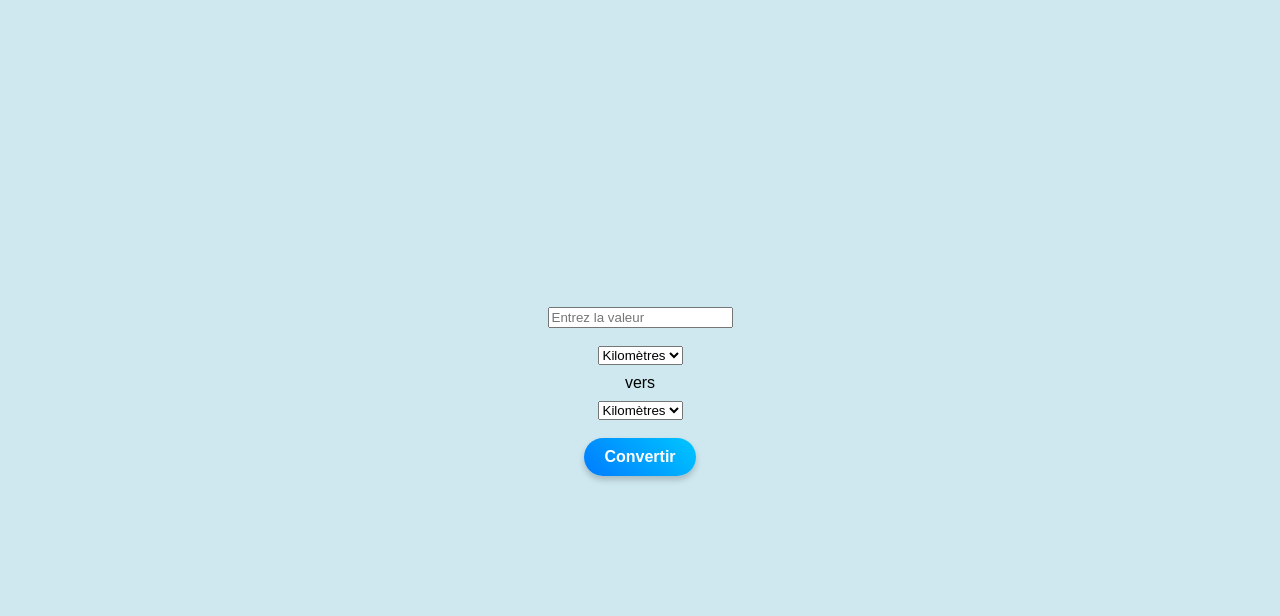
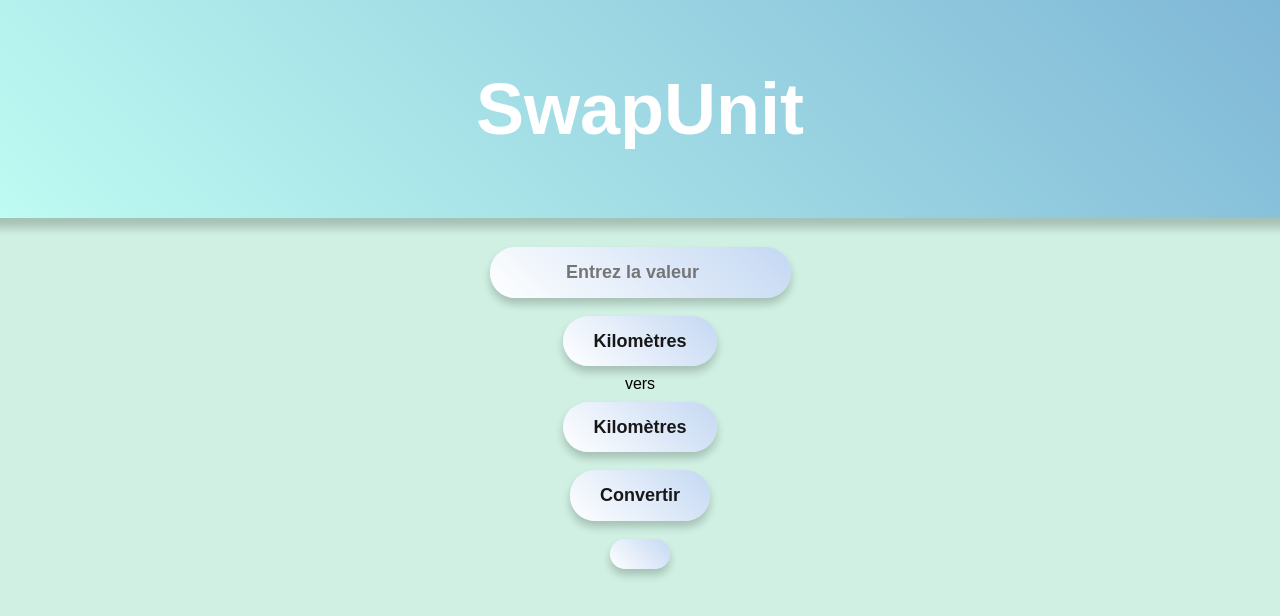
Before and after one commit to varn1r/SwapUnit, a plain HTML site: page index.html in a window 1280 px wide. Drawn offline with Linux system fonts and the light colour scheme.

Commit message:
Add files via upload

```diff
--- a/index.html
+++ b/index.html
@@ -2,17 +2,79 @@
 <html>
 <head>
     <title>SwapUnit</title>
+    <style>
+        body {
+            display: flex;
+            flex-direction: column;
+            align-items: center;
+            justify-content: flex-start; /* Aligne les éléments en haut */
+            height: 100vh;
+            margin: 0;
+            font-family: 'Quicksand', sans-serif;
+            background-color: rgb(207, 240, 226);
+        }
+        input, select, button, p {
+            margin: 9px;
+            padding: 15px 30px; /* Même padding que le bouton */
+            border: none;
+            border-radius: 25px; /* Coins arrondis */
+            background: linear-gradient(45deg, #ffffff, #c4d8f3); /* Dégradé */
+            color: rgb(24, 23, 23); /* Couleur du texte */
+            font-size: 18px; /* Taille du texte */
+            font-weight: bold;
+            cursor: pointer;
+            box-shadow: 0 6px 8px rgba(0, 0, 0, 0.2); /* Ombre */
+            transition: all 0.3s ease; /* Animation fluide */
+            text-align: center; /* Centre le texte */
+        }
+        input:hover, select:hover, button:hover {
+            background: linear-gradient(45deg, #e6f0ff, #d1e7ff); /* Couleur plus claire au survol */
+            box-shadow: 0 8px 10px rgba(0, 0, 0, 0.3); /* Ombre plus prononcée */
+            transform: scale(1.05); /* Légère mise en avant */
+        }
+        select {
+            appearance: none; /* Supprime l'apparence par défaut */
+            -webkit-appearance: none; /* Pour Safari */
+            -moz-appearance: none; /* Pour Firefox */
+        }
+        option {
+            background: white; /* Fond blanc pour les options */
+            color: rgb(24, 23, 23); /* Couleur du texte */
+            font-size: 16px;
+            font-weight: bold;
+            padding: 10px;
+        }
+        .header {
+            width: 100%;
+            padding: 20px; /* Ajoute de l'espace interne */
+            text-align: center; /* Centre le texte horizontalement */
+            background: linear-gradient(45deg, #bffcf2, #7eb6d6); /* Dégradé bleu clair */
+            color: white;
+            font-size: 36px; /* Taille du texte */
+            font-weight: bold;
+            border-radius: 0 20px 20px; /* Coins arrondis en bas uniquement */
+            box-shadow: 0 10px 10px rgba(0, 0, 0, 0.2); /* Ombre */
+            margin-bottom: 20px; /* Espacement sous le cadre */
+        }
+    </style>
 </head>
 <body>
+    <div class="header">
+        <h1>SwapUnit</h1>
+    </div>
     <input type="number" id="valeur" placeholder="Entrez la valeur">
     <select id="uniteDepart">
         <option value="km">Kilomètres</option>
         <option value="m">Mètres</option>
+        <option value="L">Litre</option>
+        <option value="Dl">Decilitre</option>
     </select>
     vers
     <select id="uniteArrivee">
         <option value="km">Kilomètres</option>
         <option value="m">Mètres</option>
+        <option value="L">Litre</option>
+        <option value="Dl">Decilitre</option>
     </select>
     <button onclick="convertir()">Convertir</button>
     <p id="resultat"></p>
@@ -20,7 +82,9 @@
     <script>
         const facteurs = {
             km: 1000,
-            m: 1
+            m: 1,
+            L: 10,
+            Dl: 1,
         };
 
         function convertir() {
@@ -33,87 +97,4 @@
         }
     </script>
 </body>
-</html><!DOCTYPE html>
-<html>
-<head>
-    <title>Convertisseur d'unités</title>
-    <style>
-        body {
-            display: flex;
-            flex-direction: column;
-            align-items: center;
-            justify-content: center;
-            height: 100vh;
-            margin: 0;
-            font-family: 'Quicksand', sans-serif;
-            background-color: rgb(207, 232, 240);}
-        input, select, button, p {
-            margin: 9px;
-        }
-    </style>
-</head><title>Convertisseur d'unités</title>
-<style>
-    body {
-        display: flex;
-        flex-direction: column;
-        align-items: center;
-        justify-content: center;
-        height: 100vh;
-        margin: 0;
-        font-family: 'Quicksand', sans-serif;
-        background-color: rgb(207, 232, 240);
-    }
-    input, select, button, p {
-        margin: 9px;
-    }
-    button {
-        padding: 10px 20px;
-        border: none;
-        border-radius: 25px; /* Coins arrondis */
-        background: linear-gradient(45deg, #007BFF, #00C6FF); /* Dégradé */
-        color: white; /* Couleur du texte */
-        font-size: 16px;
-        font-weight: bold;
-        cursor: pointer;
-        box-shadow: 0 4px 6px rgba(0, 0, 0, 0.2); /* Ombre */
-        transition: all 1s ease; /* Animation fluide */
-    }
-    button:hover {
-        background: linear-gradient(45deg, #0056b3, #00394d); /* Couleur au survol */
-        box-shadow: 0 6px 8px rgba(0, 0, 0, 0.3); /* Ombre plus prononcée */
-        transform: scale(1.05); /* Légère mise en avant */
-    }
-  body {
-      display: flex;
-      flex-direction: column;
-      align-items: center;
-      justify-content: center;
-      height: 100vh;
-      margin: 0;
-      font-family: 'Quicksand', sans-serif;
-      background-color: rgb(207, 232, 240);
-  }
-
-  input, select, button, p {
-      margin: 9px;
-  }
-  button, input[type="button"], input[type="submit"], a.button {
-      padding: 10px 20px;
-      border: none;
-      border-radius: 25px; /* Coins arrondis */
-      background: linear-gradient(45deg, #007BFF, #00C6FF); /* Dégradé */
-      color: white; /* Couleur du texte */
-      font-size: 16px;
-      font-weight: bold;
-      cursor: pointer;
-      box-shadow: 0 4px 6px rgba(0, 0, 0, 0.2); /* Ombre */
-      transition: all 1s ease; /* Animation fluide */
-      text-decoration: none; /* Supprime le soulignement pour les liens */
-      text-align: center; /* Centre le texte pour les liens */
-  }
-  button:hover, input[type="button"]:hover, input[type="submit"]:hover, a.button:hover {
-      background: linear-gradient(45deg, #0056b3, #0096c7); /* Couleur au survol */
-      box-shadow: 0 6px 8px rgba(0, 0, 0, 0.3); /* Ombre plus prononcée */
-      transform: scale(1.05); /* Légère mise en avant */
-  }
-</style>
+</html>
```
